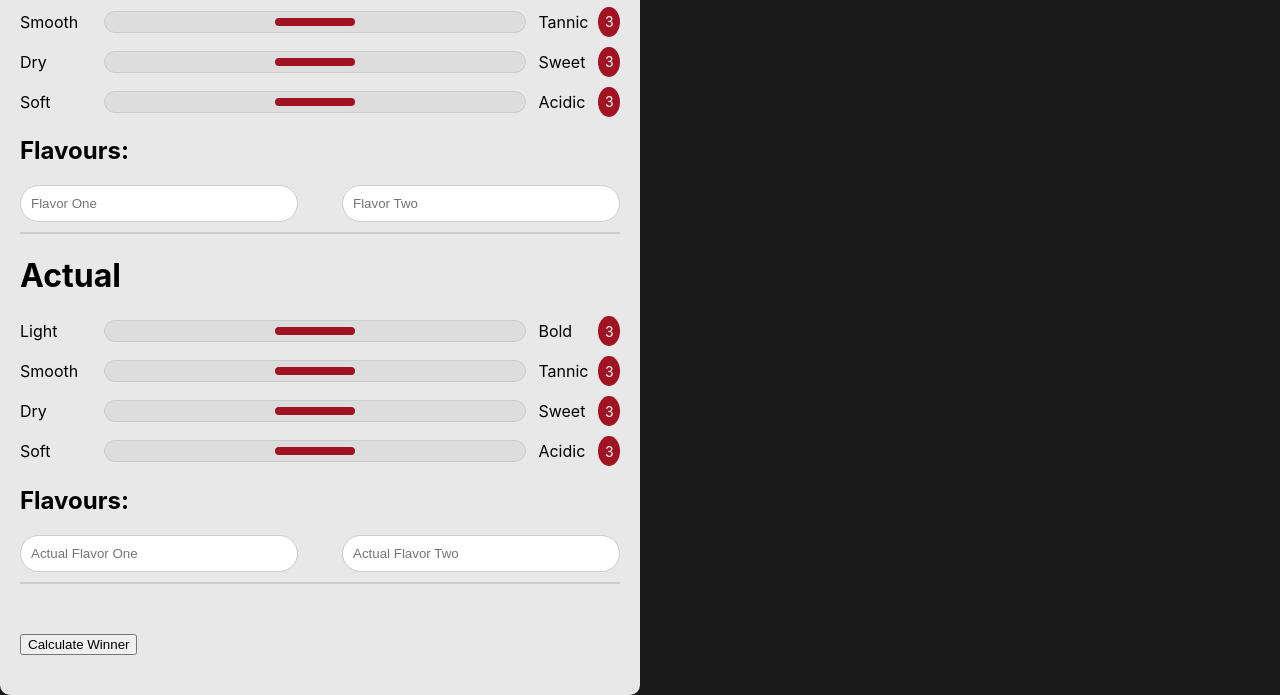
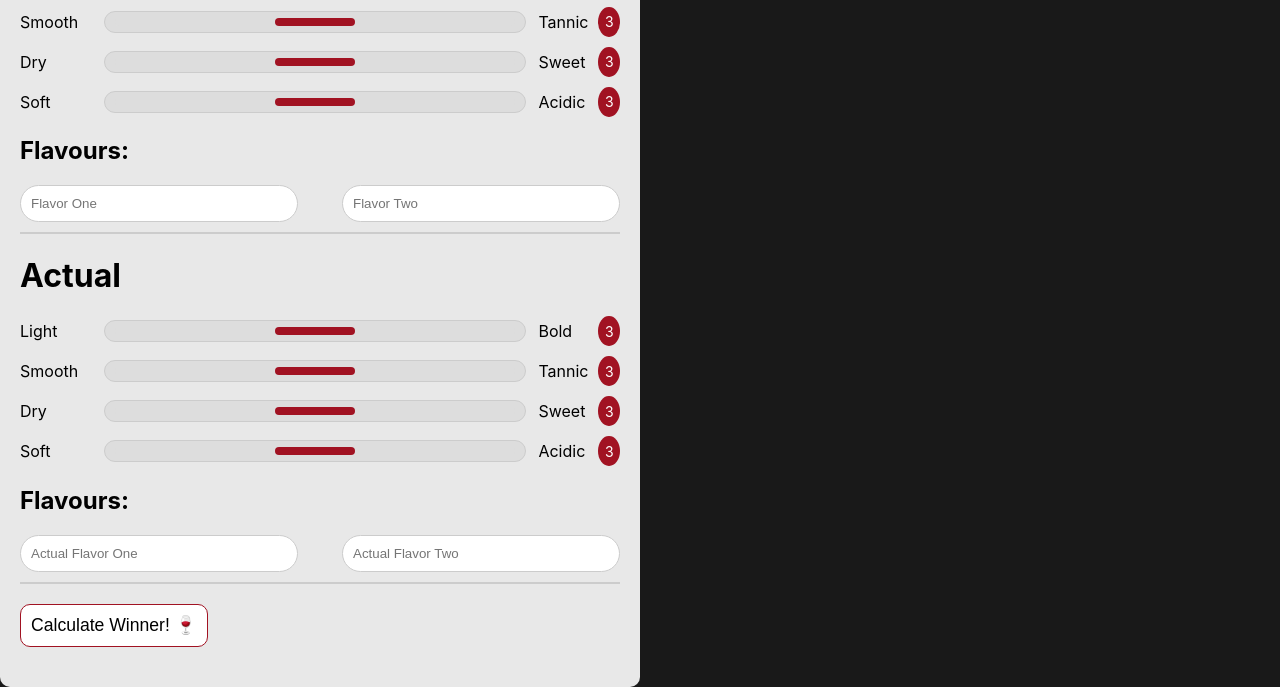
Before and after one commit to marzpro/WineApp, a plain HTML site: page index.html in a window 1280 px wide. Shown: the part 485-1180 px from the top of the page. Drawn offline with Linux system fonts and the light colour scheme.

Commit message:
Update index.html

```diff
--- a/index.html
+++ b/index.html
@@ -118,7 +118,7 @@
             </div>
         </div>
 
-        <button id="calculateButton" style="margin-top: 30px;">Calculate Winner</button>
+        <button class="calculate-button">Calculate Winner! 🍷</button>
         <h2 id="result"></h2>
         <h3 id="pointsBreakdown"></h3>
     </div>
```
